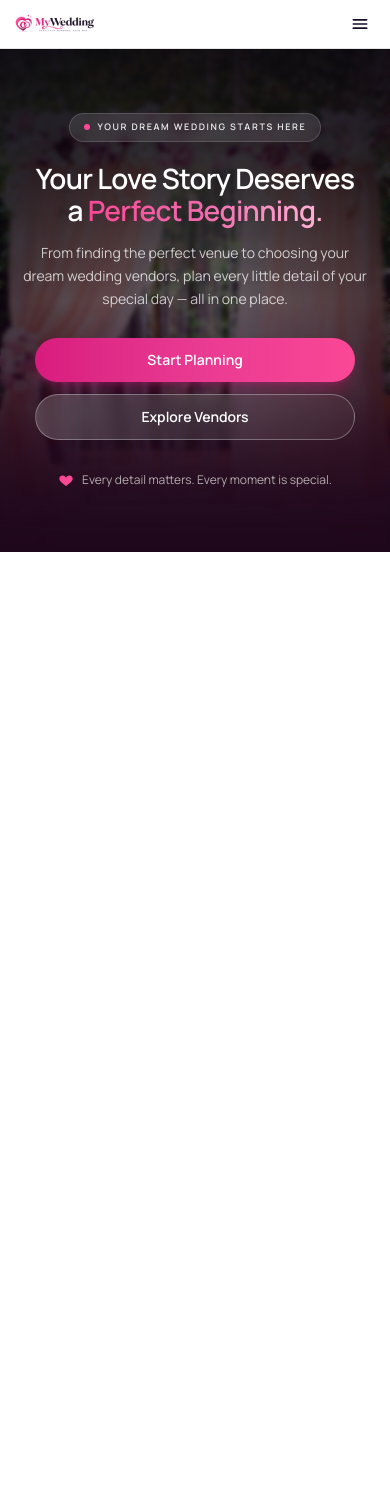
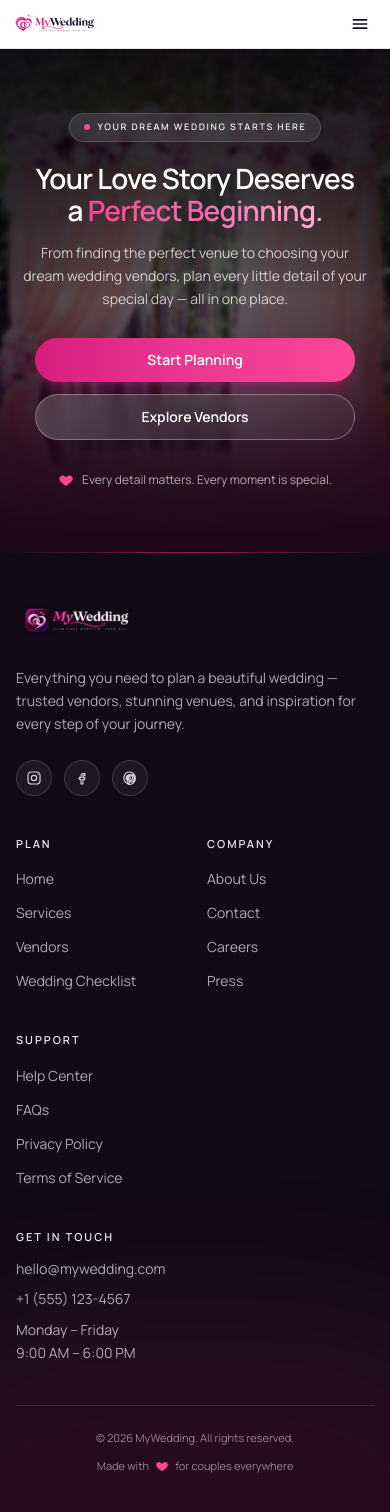
Before and after one commit to rafayelparvez/mywedding, a Next.js app: page / in a window 390 px wide. Shown: the top 1512 px of the page. Before the commit the page ends 844 px from the top, so only its background shows below. Built offline with nearby package versions, Linux system fonts and the light colour scheme.

Commit message:
Footer Completed with responsiveness

```diff
--- a/src/app/layout.tsx
+++ b/src/app/layout.tsx
@@ -2,6 +2,7 @@ import type { Metadata } from "next";
 import { Manrope } from "next/font/google";
 import "./globals.css";
 import Header from "@/components/Header";
+import Footer from "@/components/Footer";
 
 const manrope = Manrope({
   subsets: ["latin"],
@@ -21,6 +22,7 @@ export default function RootLayout({
       <body className="min-h-screen flex flex-col antialiased">
         <Header />
         {children}
+        <Footer />
       </body>
     </html>
   );
--- /dev/null
+++ b/src/components/Footer.tsx
@@ -0,0 +1,205 @@
+import Image from "next/image";
+import Link from "next/link";
+
+const footerSections = [
+  {
+    title: "Plan",
+    links: [
+      { label: "Home", href: "/" },
+      { label: "Services", href: "/services" },
+      { label: "Vendors", href: "/vendors" },
+      { label: "Wedding Checklist", href: "/checklist" },
+    ],
+  },
+  {
+    title: "Company",
+    links: [
+      { label: "About Us", href: "/about" },
+      { label: "Contact", href: "/contact" },
+      { label: "Careers", href: "/careers" },
+      { label: "Press", href: "/press" },
+    ],
+  },
+  {
+    title: "Support",
+    links: [
+      { label: "Help Center", href: "/help" },
+      { label: "FAQs", href: "/faq" },
+      { label: "Privacy Policy", href: "/privacy" },
+      { label: "Terms of Service", href: "/terms" },
+    ],
+  },
+];
+
+const socialLinks = [
+  {
+    label: "Instagram",
+    href: "https://instagram.com",
+    icon: (
+      <>
+        <rect x="3" y="3" width="18" height="18" rx="5" />
+        <circle cx="12" cy="12" r="4" />
+        <circle cx="17.5" cy="6.5" r="1" fill="currentColor" stroke="none" />
+      </>
+    ),
+  },
+  {
+    label: "Facebook",
+    href: "https://facebook.com",
+    icon: (
+      <path d="M13.5 21v-7h2.4l.4-2.8h-2.8V9.4c0-.8.2-1.4 1.4-1.4h1.5V5.5c-.3 0-1.2-.1-2.2-.1-2.2 0-3.7 1.3-3.7 3.8v2h-2.5v2.8h2.5v7h3Z" />
+    ),
+  },
+  {
+    label: "Pinterest",
+    href: "https://pinterest.com",
+    icon: (
+      <path d="M12 3a9 9 0 0 0-3.3 17.4c-.1-.7-.2-1.7 0-2.5l1.1-4.5s-.3-.6-.3-1.4c0-1.3.8-2.3 1.7-2.3.8 0 1.2.6 1.2 1.4 0 .9-.5 2.1-.8 3.3-.2 1 .5 1.7 1.4 1.7 1.7 0 2.9-2.2 2.9-4.8 0-2-1.3-3.4-3.6-3.4-2.7 0-4.3 2-4.3 4.1 0 .8.2 1.4.6 1.9.2.2.2.3.1.6l-.2.8c-.1.3-.3.4-.6.2-1.2-.5-1.8-1.8-1.8-3.2 0-2.6 2.2-5.5 6.5-5.5 3.4 0 5.8 2.4 5.8 5.2 0 3.4-1.9 6-4.8 6-1 0-1.9-.5-2.2-1.1l-.6 2.2c-.2.9-.8 1.9-1.2 2.5A9 9 0 1 0 12 3Z" />
+    ),
+  },
+];
+
+const Footer = () => {
+  return (
+    <footer className="relative isolate overflow-hidden bg-[#120A18] text-white">
+      {/* Gradient hairline */}
+      <div
+        aria-hidden="true"
+        className="h-px w-full bg-linear-to-r from-transparent via-[#D81B7E]/70 to-transparent"
+      />
+      <div
+        aria-hidden="true"
+        className="pointer-events-none absolute -bottom-56 left-1/2 -z-10 h-[28rem] w-[42rem] -translate-x-1/2 rounded-full bg-[#D81B7E]/10 blur-3xl"
+      />
+
+      <div className="mx-auto w-full max-w-7xl px-4 py-12 sm:px-6 sm:py-16 lg:px-8 lg:py-20">
+        <div className="grid grid-cols-2 gap-x-6 gap-y-10 sm:gap-x-8 sm:gap-y-12 lg:grid-cols-12 lg:gap-x-8">
+          {/* Brand */}
+          <div className="col-span-2 lg:col-span-4">
+            <Link
+              href="/"
+              aria-label="MyWedding — Plan your wedding, your way"
+              className="inline-flex max-w-full items-center rounded-md transition-opacity duration-300 hover:opacity-85 focus-visible:outline-2 focus-visible:outline-offset-4 focus-visible:outline-[#FA4796]"
+            >
+              <Image
+                src="/images/MyWedding-Logo-dark.png"
+                alt="MyWedding — Plan your wedding, your way"
+                width={2172}
+                height={724}
+                className="h-10 w-auto max-w-full sm:h-12 lg:h-14"
+              />
+            </Link>
+
+            <p className="mt-5 max-w-sm text-pretty text-sm leading-relaxed text-white/65 sm:text-[15px]">
+              Everything you need to plan a beautiful wedding — trusted vendors,
+              stunning venues, and inspiration for every step of your journey.
+            </p>
+
+            <ul className="mt-6 flex items-center gap-3">
+              {socialLinks.map((social) => (
+                <li key={social.label}>
+                  <a
+                    href={social.href}
+                    target="_blank"
+                    rel="noopener noreferrer"
+                    aria-label={social.label}
+                    className="inline-flex h-9 w-9 items-center justify-center rounded-full border border-white/15 bg-white/5 text-white/80 transition duration-300 hover:border-[#FA4796]/60 hover:bg-[#D81B7E]/20 hover:text-white focus-visible:outline-2 focus-visible:outline-offset-2 focus-visible:outline-[#FA4796] sm:h-10 sm:w-10"
+                  >
+                    <svg
+                      aria-hidden="true"
+                      viewBox="0 0 24 24"
+                      fill="none"
+                      stroke="currentColor"
+                      strokeWidth={1.8}
+                      strokeLinecap="round"
+                      strokeLinejoin="round"
+                      className="h-4 w-4 sm:h-[18px] sm:w-[18px]"
+                    >
+                      {social.icon}
+                    </svg>
+                  </a>
+                </li>
+              ))}
+            </ul>
+          </div>
+
+          {/* Link columns */}
+          {footerSections.map((section) => (
+            <nav
+              key={section.title}
+              aria-label={`${section.title} links`}
+              className="col-span-1 lg:col-span-2"
+            >
+              <h2 className="text-[11px] font-semibold uppercase tracking-[0.18em] text-white/90 sm:text-xs">
+                {section.title}
+              </h2>
+              <ul className="mt-3.5 space-y-2.5 sm:mt-4 sm:space-y-3">
+                {section.links.map((link) => (
+                  <li key={link.href}>
+                    <Link
+                      href={link.href}
+                      className="text-sm text-white/65 transition-colors hover:text-[#FA4796] focus-visible:outline-2 focus-visible:outline-offset-2 focus-visible:outline-[#FA4796]"
+                    >
+                      {link.label}
+                    </Link>
+                  </li>
+                ))}
+              </ul>
+            </nav>
+          ))}
+
+          {/* Contact */}
+          <div className="col-span-2 sm:col-span-1 lg:col-span-2">
+            <h2 className="text-[11px] font-semibold uppercase tracking-[0.18em] text-white/90 sm:text-xs">
+              Get in Touch
+            </h2>
+            <ul className="mt-3.5 space-y-2.5 text-sm text-white/65 sm:mt-4 sm:space-y-3">
+              <li className="break-words">
+                <a
+                  href="mailto:hello@mywedding.com"
+                  className="transition-colors hover:text-[#FA4796] focus-visible:outline-2 focus-visible:outline-offset-2 focus-visible:outline-[#FA4796]"
+                >
+                  hello@mywedding.com
+                </a>
+              </li>
+              <li>
+                <a
+                  href="tel:+15551234567"
+                  className="transition-colors hover:text-[#FA4796] focus-visible:outline-2 focus-visible:outline-offset-2 focus-visible:outline-[#FA4796]"
+                >
+                  +1 (555) 123-4567
+                </a>
+              </li>
+              <li className="leading-relaxed">
+                Monday – Friday
+                <br />
+                9:00 AM – 6:00 PM
+              </li>
+            </ul>
+          </div>
+        </div>
+
+        {/* Bottom bar */}
+        <div className="mt-10 flex flex-col items-center justify-between gap-3 border-t border-white/10 pt-6 text-center sm:mt-12 sm:flex-row sm:gap-4 sm:text-left">
+          <p className="text-[11px] text-white/50 sm:text-xs lg:text-sm">
+            © {new Date().getFullYear()} MyWedding. All rights reserved.
+          </p>
+          <p className="flex items-center gap-1.5 text-[11px] text-white/50 sm:text-xs lg:text-sm">
+            Made with
+            <svg
+              aria-hidden="true"
+              viewBox="0 0 24 24"
+              fill="currentColor"
+              className="h-3.5 w-3.5 text-[#FA4796]"
+            >
+              <path d="M12 21s-6.716-4.35-9.193-8.13C1.1 10.06 2.02 6.6 5.09 5.51a5.06 5.06 0 0 1 5.66 1.6L12 8.4l1.25-1.29a5.06 5.06 0 0 1 5.66-1.6c3.07 1.09 3.99 4.55 2.28 7.36C18.716 16.65 12 21 12 21Z" />
+            </svg>
+            for couples everywhere
+          </p>
+        </div>
+      </div>
+    </footer>
+  );
+};
+
+export default Footer;
```
Also changed, not shown: src/components/Banner.tsx (+8 -2 lines), public/images/MyWedding-Logo-dark.png (added).
